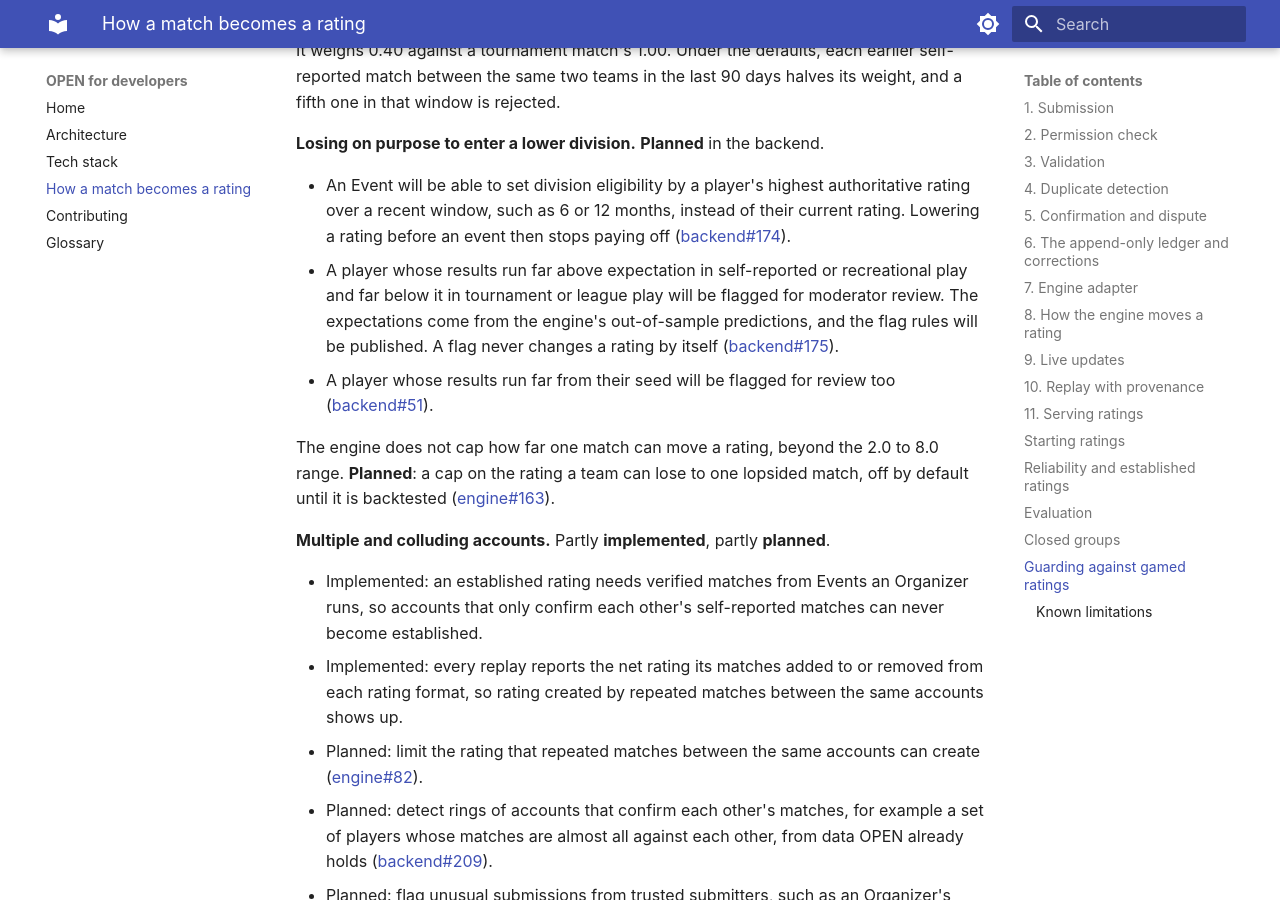
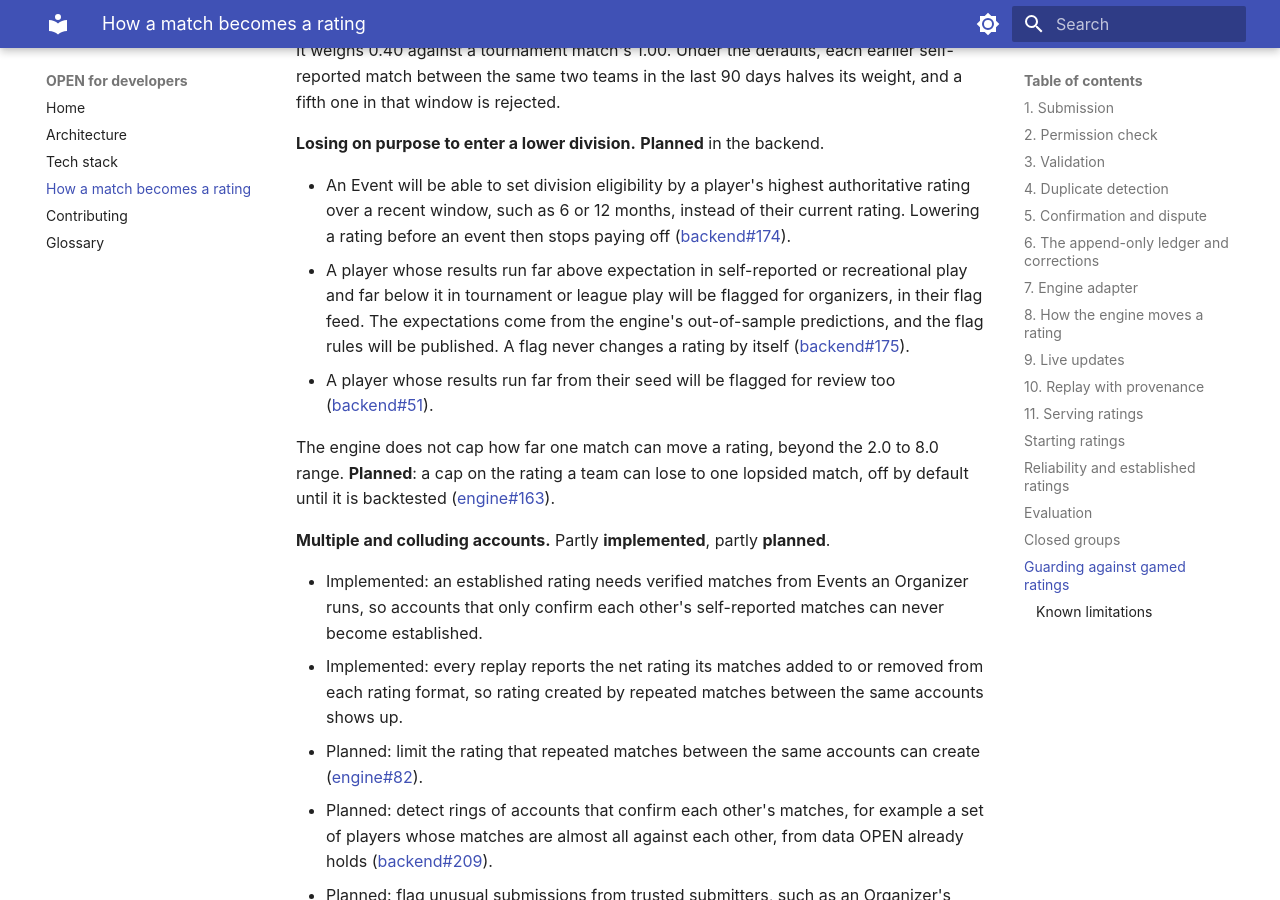
Before and after one commit to openpickleball/developers, an MkDocs documentation site: the page built from docs/match-to-rating.md, in a window 1280 px wide and 900 px high, scrolled down 6536 px. Built offline with MkDocs 1.6.1 and Material for MkDocs 9.7.7, drawn with Linux system fonts in a browser that asks for light colours.

Commit message:
Send the backend#175 flag to organizers on the page
The page said a player with a large gap between match types would be
flagged for moderator review. backend#175 on main now shows that flag
to organizers in their flag feed, and the old text contradicted the
page's own sentence about who sees anomaly flags. Also tidy the plan:
list the plan in its changed files and mark the superseded departure.

Co-Authored-By: Claude Opus 5.5 <noreply@anthropic.com>
Signed-off-by: Brad Stricherz <brad.stricherz@gmail.com>

```diff
--- a/docs/match-to-rating.md
+++ b/docs/match-to-rating.md
@@ -147,7 +147,7 @@ Each guard below is marked like the steps above. None of them costs a player any
 **Losing on purpose to enter a lower division.** **Planned** in the backend.
 
 - An Event will be able to set division eligibility by a player's highest authoritative rating over a recent window, such as 6 or 12 months, instead of their current rating. Lowering a rating before an event then stops paying off ([backend#174](https://github.com/openpickleball/backend/issues/174)).
-- A player whose results run far above expectation in self-reported or recreational play and far below it in tournament or league play will be flagged for moderator review. The expectations come from the engine's out-of-sample predictions, and the flag rules will be published. A flag never changes a rating by itself ([backend#175](https://github.com/openpickleball/backend/issues/175)).
+- A player whose results run far above expectation in self-reported or recreational play and far below it in tournament or league play will be flagged for organizers, in their flag feed. The expectations come from the engine's out-of-sample predictions, and the flag rules will be published. A flag never changes a rating by itself ([backend#175](https://github.com/openpickleball/backend/issues/175)).
 - A player whose results run far from their seed will be flagged for review too ([backend#51](https://github.com/openpickleball/backend/issues/51)).
 
 The engine does not cap how far one match can move a rating, beyond the 2.0 to 8.0 range. **Planned**: a cap on the rating a team can lose to one lopsided match, off by default until it is backtested ([engine#163](https://github.com/openpickleball/engine/issues/163)).
```
Also changed, not shown: plans/2026-11-25-issue-15-update-match-to-rating-for-engine-1-0-0.md (+3 -2 lines).
